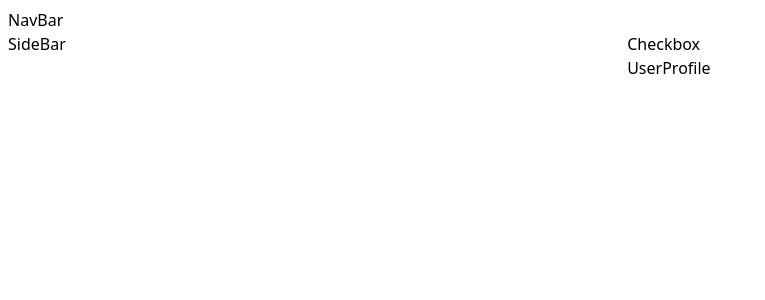
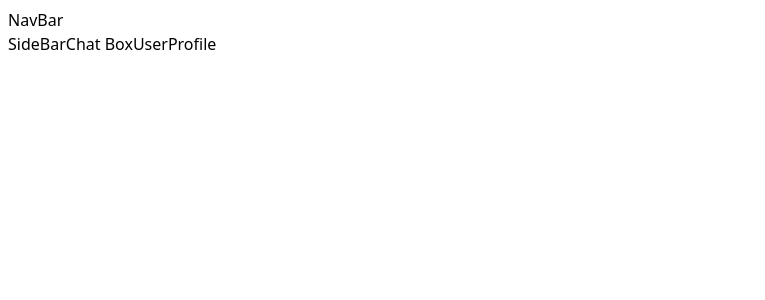
Before and after one commit to JayPalkar/Chat-A-Bit, a React (Vite) app in the folder Frontend/: page / in a window 1280 px wide. Shown: the top 300 px of the page, without its empty margins (0-765 px from the left). Built offline with nearby package versions, Linux system fonts and the light colour scheme.

Commit message:
fixed layout

```diff
--- a/Frontend/src/components/Home/HomeLayout.jsx
+++ b/Frontend/src/components/Home/HomeLayout.jsx
@@ -13,10 +13,10 @@ const HomeLayout = () => {
           <NavBar />
         </div>
         <div className="flex ">
-          <div className="flex-auto">
+          <div className="flex">
             <SideBar />
           </div>
-          <div className="flex-auto">
+          <div className="flex flex-row">
             <ChatBox />
             <UserProfile />
           </div>
--- a/Frontend/src/components/Home/components/ChatBox.jsx
+++ b/Frontend/src/components/Home/components/ChatBox.jsx
@@ -2,7 +2,7 @@
 import React from "react";
 
 const ChatBox = () => {
-  return <div>Checkbox</div>;
+  return <div>Chat Box</div>;
 };
 
 export default ChatBox;
--- a/Frontend/src/components/authentication/AuthLayout.jsx
+++ b/Frontend/src/components/authentication/AuthLayout.jsx
@@ -49,17 +49,15 @@ const AuthLayout = () => {
 
       <div className="flex justify-center">
         <motion.button
-          initial={{ rotate: 180 }}
           animate={{
             y: signupActive ? 100 : -150,
-            rotate: signupActive ? 180 : 0,
           }}
           whileHover={{ scale: 1.2 }}
           whileTap={{ scale: 0.9 }}
           onClick={handleToggle}
-          className=" absolute bg-white text-primary text-5xl p-1 rounded-full"
+          className=" absolute bg-white text-primary border-primary border-2 text-center text-xl py-1 px-2 rounded-full"
         >
-          <IoIosArrowDropdown />
+          {signupActive ? "Login" : "Signup"}
         </motion.button>
       </div>
       <div id="signupSection" className="min-h-screen">
--- a/Frontend/src/components/authentication/pages/Signup.jsx
+++ b/Frontend/src/components/authentication/pages/Signup.jsx
@@ -106,7 +106,6 @@ const Signup = () => {
             </div>
             <div className="flex items-center">
               <input
-                checked
                 id="default-radio-2"
                 type="radio"
                 value=""
```
